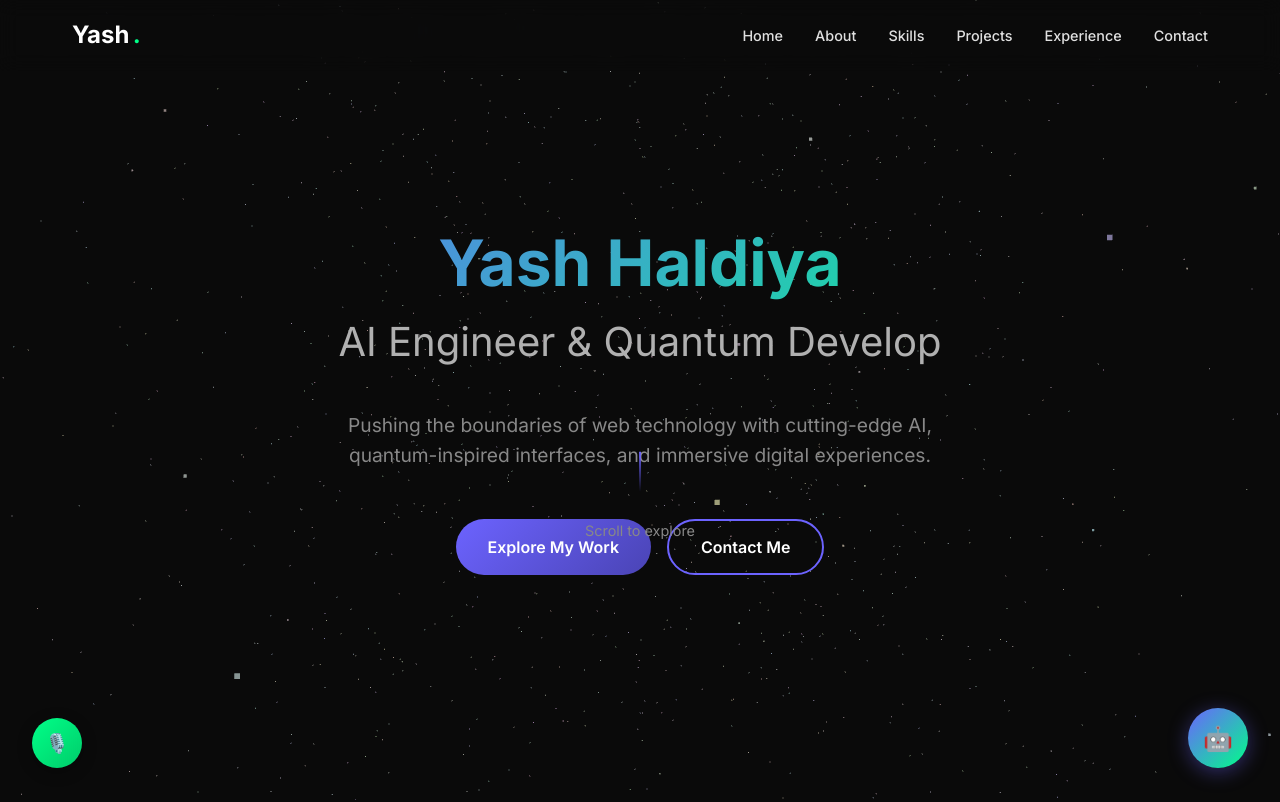
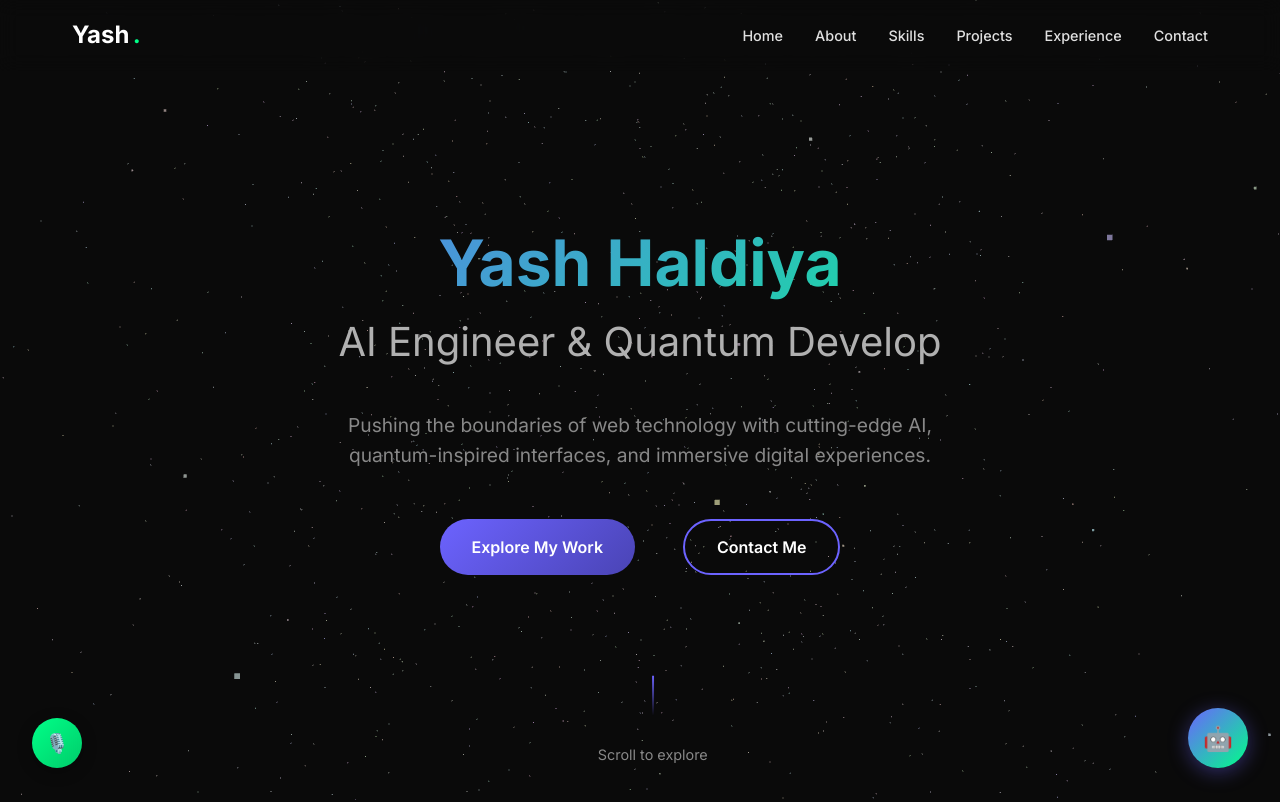
Before and after one commit to yashasvi9199/portfolio-source, a React (Vite) app: page / in a window 1280 px wide. Shown: the top 802 px of the page. Built offline with nearby package versions, Linux system fonts and the light colour scheme.

Commit message:
fix: identation of scroll to explore div

```diff
--- a/src/sections/Hero.jsx
+++ b/src/sections/Hero.jsx
@@ -56,9 +56,10 @@ const Hero = () => {
 
           <div style={{
             display: 'flex',
-            gap: '1rem',
+            gap: '3rem',
             justifyContent: 'center',
-            flexWrap: 'wrap'
+            flexWrap: 'wrap',
+            // paddingLeft: '21rem'
           }}>
             <button className="btn btn-primary interactive">
               Explore My Work
@@ -69,7 +70,7 @@ const Hero = () => {
           </div>
         </div>
 
-        <div className="scroll-indicator" style={{
+        {/* <div className="scroll-indicator" style={{
           position: 'absolute',
           bottom: '2rem',
           left: '50%',
@@ -87,8 +88,27 @@ const Hero = () => {
             color: '#888',
             fontSize: '0.9rem'
           }}>Scroll to explore</span>
+        </div> */}
+      </div>
+      <div className="scroll-indicator" style={{
+          position: 'absolute',
+          bottom: '2rem',
+          left: '51%',
+          transform: 'translateX(-50%)',
+          textAlign: 'center'
+        }}>
+          <div style={{
+            width: '2px',
+            height: '40px',
+            background: 'linear-gradient(to bottom, #6c63ff, transparent)',
+            margin: '0 auto 0.5rem',
+            animation: 'float 2s ease-in-out infinite'
+          }} />
+          <span style={{
+            color: '#888',
+            fontSize: '0.9rem'
+          }}>Scroll to explore</span>
         </div>
-      </div>
     </section>
   )
 }
```
